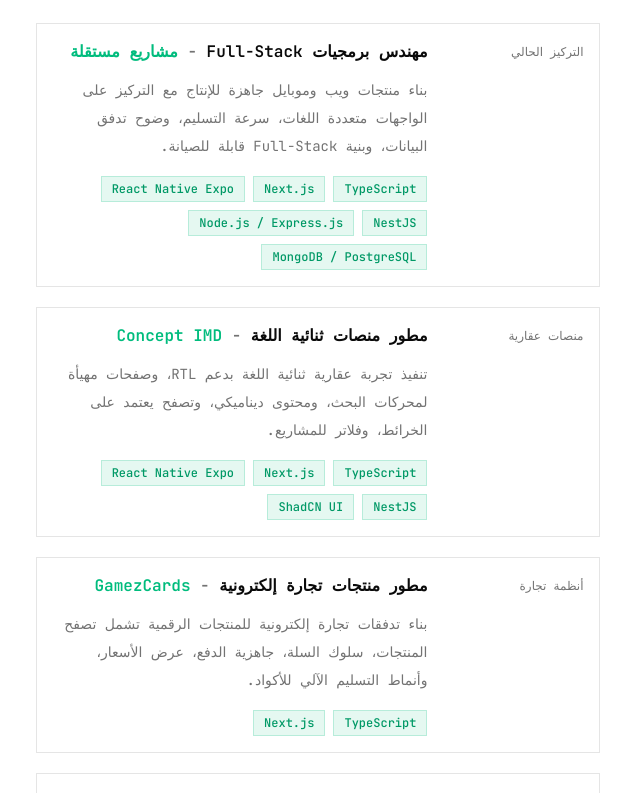
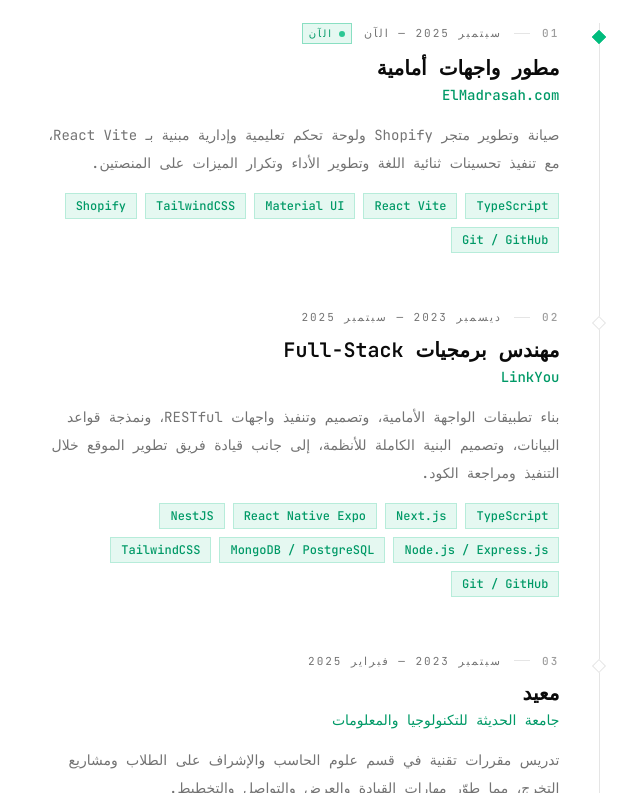
Before and after one commit to EyadOmar/portfolio-v2, a Next.js app: page /ar in a window 1280 px wide. Shown: the part 1107-1900 px from the top of the page, without its empty margins (60-700 px from the left). Built offline with nearby package versions, Linux system fonts and the light colour scheme.

Commit message:
update: experience section

```diff
--- a/src/app/[locale]/page.tsx
+++ b/src/app/[locale]/page.tsx
@@ -164,33 +164,63 @@
 
         <section id="experience" className="scroll-mt-24">
           <SectionHeading title={t('experienceTitle')} />
-          <ol className="space-y-5">
-            {EXPERIENCE.map((item) => {
+          <ol className="relative border-border border-s ps-7 sm:ps-10">
+            {EXPERIENCE.map((item, index) => {
               const skillNames = getSkillNames(item.skills, skillById);
               const role = isArabic ? item.roleAr : item.roleEn;
               const company = isArabic ? item.companyAr : item.companyEn;
               const period = isArabic ? item.periodAr : item.periodEn;
               const summary = isArabic ? item.summaryAr : item.summaryEn;
+              const isLast = index === EXPERIENCE.length - 1;
 
               return (
                 <li
                   key={item.id}
-                  className="group grid gap-3 border border-border bg-card/60 p-4 transition-all duration-200 hover:-translate-y-1 hover:border-emerald-500/60 sm:grid-cols-[9rem_1fr]"
+                  className={`group relative ${isLast ? '' : 'pb-12 sm:pb-14'}`}
                 >
-                  <p className="text-xs leading-6 font-medium text-muted-foreground">
-                    {period}
+                  <span
+                    aria-hidden="true"
+                    className={`absolute top-[0.55rem] -start-[2.0625rem] sm:-start-[2.8125rem] size-2.5 rotate-45 border transition-colors duration-200 ${
+                      item.current
+                        ? 'border-emerald-500 bg-emerald-500'
+                        : 'border-border bg-background group-hover:border-emerald-500'
+                    }`}
+                  />
+
+                  <div className="flex flex-wrap items-center gap-x-3 gap-y-1.5">
+                    <span className="text-[0.6875rem] font-medium tracking-[0.2em] text-muted-foreground/70">
+                      {String(index + 1).padStart(2, '0')}
+                    </span>
+                    <span
+                      aria-hidden="true"
+                      className="h-px w-4 bg-border"
+                    />
+                    <span className="text-[0.6875rem] tracking-[0.18em] text-muted-foreground uppercase">
+                      {period}
+                    </span>
+                    {item.current ? (
+                      <span className="inline-flex items-center gap-1.5 border border-emerald-500/40 bg-emerald-500/10 px-1.5 py-0.5 text-[0.625rem] font-medium tracking-[0.2em] text-emerald-600 uppercase dark:text-emerald-300">
+                        <span
+                          aria-hidden="true"
+                          className="size-1.5 animate-pulse rounded-full bg-emerald-500"
+                        />
+                        {isArabic ? 'الآن' : 'Now'}
+                      </span>
+                    ) : null}
+                  </div>
+
+                  <h3 className="mt-3 text-lg leading-tight font-semibold text-foreground sm:text-xl">
+                    {role}
+                  </h3>
+                  <p className="mt-1 text-sm font-medium text-emerald-600 dark:text-emerald-400">
+                    {company}
                   </p>
-                  <div>
-                    <h3 className="text-base font-semibold text-foreground">
-                      {role}
-                      <span className="text-muted-foreground"> - </span>
-                      <span className="text-emerald-500">{company}</span>
-                    </h3>
-                    <p className="mt-3 text-sm leading-7 text-muted-foreground">
-                      {summary}
-                    </p>
-                    <TagList items={skillNames} />
-                  </div>
+
+                  <p className="mt-4 max-w-2xl text-sm leading-7 text-muted-foreground">
+                    {summary}
+                  </p>
+
+                  <TagList items={skillNames} />
                 </li>
               );
             })}
--- a/src/lib/data/experience.ts
+++ b/src/lib/data/experience.ts
@@ -9,64 +9,61 @@
   summaryEn: string;
   summaryAr: string;
   skills: string[];
+  current?: boolean;
 };
 
 const EXPERIENCE: Experience[] = [
   {
     id: 'ex-01',
-    periodEn: 'Current focus',
-    periodAr: 'التركيز الحالي',
-    roleEn: 'Full-Stack Software Engineer',
-    roleAr: 'مهندس برمجيات Full-Stack',
-    companyEn: 'Independent Projects',
-    companyAr: 'مشاريع مستقلة',
+    periodEn: 'Sep 2025 — Present',
+    periodAr: 'سبتمبر 2025 — الآن',
+    roleEn: 'Front End Developer',
+    roleAr: 'مطور واجهات أمامية',
+    companyEn: 'ElMadrasah.com',
+    companyAr: 'ElMadrasah.com',
     summaryEn:
-      'Build production web and mobile products with a focus on multilingual interfaces, fast delivery, clean data flows, and maintainable full-stack architecture.',
+      'Maintain and enhance the Shopify storefront and a React Vite educational and admin dashboard, shipping bilingual UI work, performance improvements, and feature iterations across both surfaces.',
     summaryAr:
-      'بناء منتجات ويب وموبايل جاهزة للإنتاج مع التركيز على الواجهات متعددة اللغات، سرعة التسليم، وضوح تدفق البيانات، وبنية Full-Stack قابلة للصيانة.',
-    skills: ['sk-01', 'sk-02', 'sk-04', 'sk-08', 'sk-09', 'sk-10'],
+      'صيانة وتطوير متجر Shopify ولوحة تحكم تعليمية وإدارية مبنية بـ React Vite، مع تنفيذ تحسينات ثنائية اللغة وتطوير الأداء وتكرار الميزات على المنصتين.',
+    skills: ['sk-01', 'sk-03', 'sk-07', 'sk-05', 'sk-11', 'sk-12'],
+    current: true,
   },
   {
     id: 'ex-02',
-    periodEn: 'Real estate platforms',
-    periodAr: 'منصات عقارية',
-    roleEn: 'Bilingual Platform Developer',
-    roleAr: 'مطور منصات ثنائية اللغة',
-    companyEn: 'Concept IMD',
-    companyAr: 'Concept IMD',
+    periodEn: 'Dec 2023 — Sep 2025',
+    periodAr: 'ديسمبر 2023 — سبتمبر 2025',
+    roleEn: 'Full-Stack Software Engineer',
+    roleAr: 'مهندس برمجيات Full-Stack',
+    companyEn: 'LinkYou',
+    companyAr: 'LinkYou',
     summaryEn:
-      'Delivered a bilingual real estate experience with RTL support, SEO-focused pages, dynamic content, map-driven browsing, and project filtering.',
+      'Built front-end applications, designed and shipped RESTful APIs, modeled databases, and architected systems end-to-end while leading the website development team through delivery and code review.',
     summaryAr:
-      'تنفيذ تجربة عقارية ثنائية اللغة بدعم RTL، وصفحات مهيأة لمحركات البحث، ومحتوى ديناميكي، وتصفح يعتمد على الخرائط، وفلاتر للمشاريع.',
-    skills: ['sk-01', 'sk-02', 'sk-04', 'sk-08', 'sk-06'],
+      'بناء تطبيقات الواجهة الأمامية، وتصميم وتنفيذ واجهات RESTful، ونمذجة قواعد البيانات، وتصميم البنية الكاملة للأنظمة، إلى جانب قيادة فريق تطوير الموقع خلال التنفيذ ومراجعة الكود.',
+    skills: [
+      'sk-01',
+      'sk-02',
+      'sk-04',
+      'sk-08',
+      'sk-09',
+      'sk-10',
+      'sk-05',
+      'sk-12',
+    ],
   },
   {
     id: 'ex-03',
-    periodEn: 'Commerce systems',
-    periodAr: 'أنظمة تجارة',
-    roleEn: 'E-commerce Product Developer',
-    roleAr: 'مطور منتجات تجارة إلكترونية',
-    companyEn: 'GamezCards',
-    companyAr: 'GamezCards',
+    periodEn: 'Sep 2023 — Feb 2025',
+    periodAr: 'سبتمبر 2023 — فبراير 2025',
+    roleEn: 'Teaching Assistant',
+    roleAr: 'معيد',
+    companyEn: 'MTI University',
+    companyAr: 'جامعة الحديثة للتكنولوجيا والمعلومات',
     summaryEn:
-      'Built e-commerce flows for digital products, including product browsing, cart behavior, checkout readiness, pricing presentation, and automated code delivery patterns.',
+      'Taught technical courses in the Computer Science department and supervised undergraduate students and graduation projects — sharpening leadership, presentation, communication, and planning along the way.',
     summaryAr:
-      'بناء تدفقات تجارة إلكترونية للمنتجات الرقمية تشمل تصفح المنتجات، سلوك السلة، جاهزية الدفع، عرض الأسعار، وأنماط التسليم الآلي للأكواد.',
-    skills: ['sk-01', 'sk-02'],
-  },
-  {
-    id: 'ex-04',
-    periodEn: 'Shopify delivery',
-    periodAr: 'تنفيذ Shopify',
-    roleEn: 'Shopify Frontend Developer',
-    roleAr: 'مطور واجهات Shopify',
-    companyEn: 'ElMadrasah.com',
-    companyAr: 'ElMadrasah.com',
-    summaryEn:
-      'Improved a bilingual education storefront through Shopify theme work, Liquid customization, SEO enhancements, structured data, blog improvements, and analytics integrations.',
-    summaryAr:
-      'تحسين واجهة تعليمية ثنائية اللغة من خلال تطوير قالب Shopify، تخصيص Liquid، تحسينات SEO، البيانات المنظمة، تحسين المدونة، وتكاملات التحليلات.',
-    skills: ['sk-01', 'sk-03', 'sk-07', 'sk-11'],
+      'تدريس مقررات تقنية في قسم علوم الحاسب والإشراف على الطلاب ومشاريع التخرج، مما طوّر مهارات القيادة والعرض والتواصل والتخطيط.',
+    skills: [],
   },
 ];
 
--- a/src/proxy.ts
+++ b/src/proxy.ts
@@ -9,14 +9,14 @@
   const response = intlMiddleware(request);
 
   // 2. Check if the response is a redirect (contains a Location header)
-  if (response.headers.has('location')) {
-    const location = response.headers.get('location');
+  // if (response.headers.has('location')) {
+  //   const location = response.headers.get('location');
 
-    // 3. Forcefully strip the internal Docker port from the redirect URL
-    if (location && location.includes(':3000')) {
-      response.headers.set('location', location.replace(':3000', ''));
-    }
-  }
+  //   // 3. Forcefully strip the internal Docker port from the redirect URL
+  //   if (location && location.includes(':3000')) {
+  //     response.headers.set('location', location.replace(':3000', ''));
+  //   }
+  // }
 
   return response;
 }
```
Also changed, not shown: .claude/settings.local.json (added).
